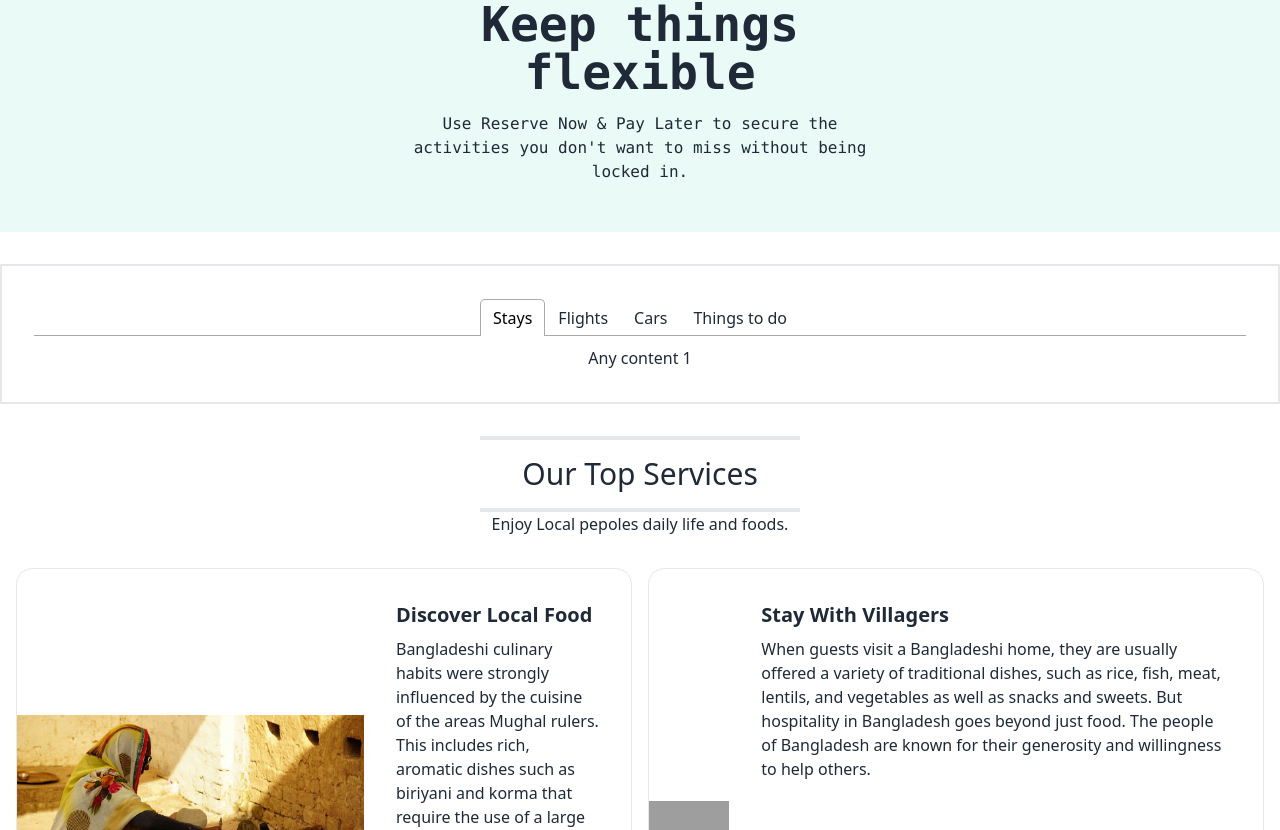
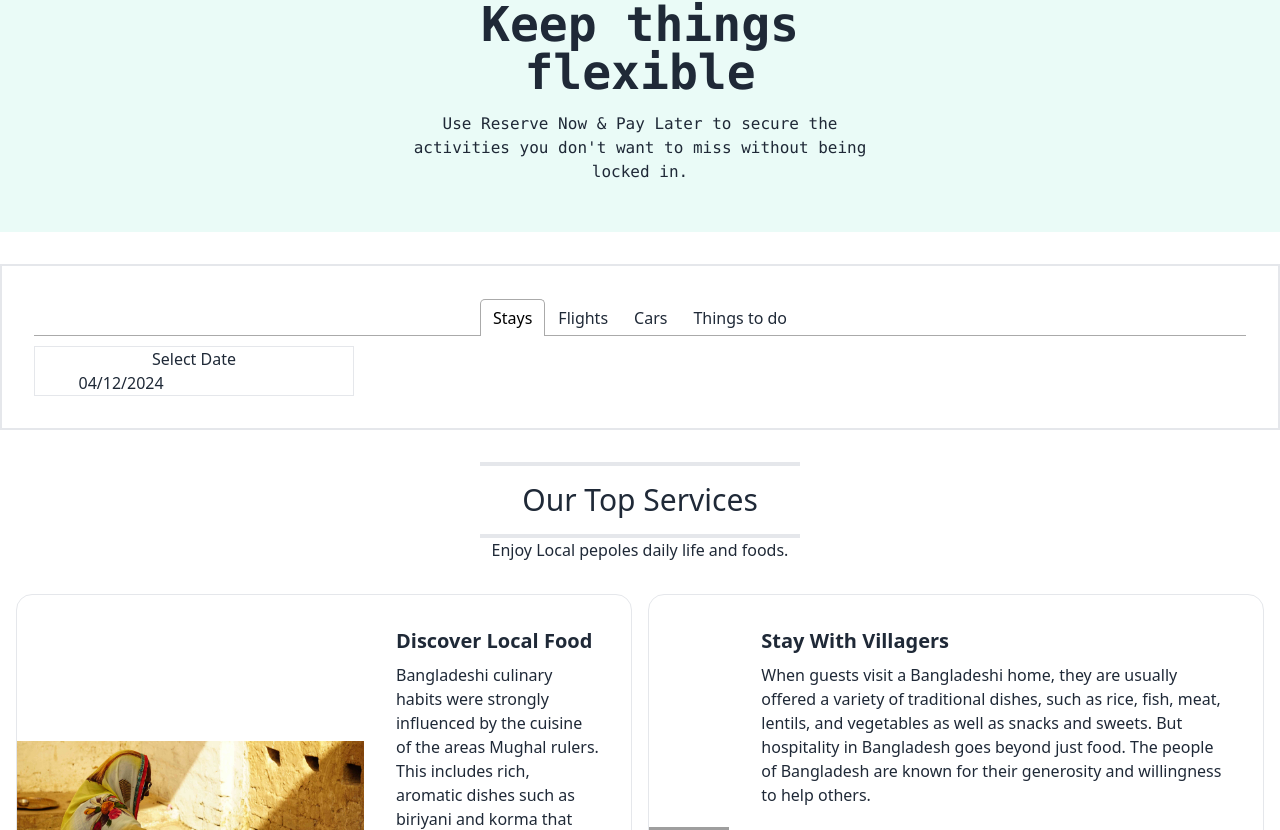
Before and after one commit to mdshakil04/book-Swiftly-client, a React (Vite) app: page / in a window 1280 px wide. Shown: the part 1663-2493 px from the top of the page. Built offline with nearby package versions, Linux system fonts and the light colour scheme; grey boxes are pictures that could not be loaded.

Commit message:
Date picker added

```diff
--- a/package.json
+++ b/package.json
@@ -13,6 +13,7 @@
     "localforage": "^1.10.0",
     "match-sorter": "^6.3.4",
     "react": "^18.2.0",
+    "react-datepicker": "^6.6.0",
     "react-dom": "^18.2.0",
     "react-parallax": "^3.5.1",
     "react-router-dom": "^6.22.3",
--- a/src/pages/Home/BookingCategories/BookingCategories.jsx
+++ b/src/pages/Home/BookingCategories/BookingCategories.jsx
@@ -1,8 +1,12 @@
 /* eslint-disable no-unused-vars */
-import React from "react";
+
 import { Tab, Tabs, TabList, TabPanel } from "react-tabs";
 import "react-tabs/style/react-tabs.css";
+import React, { useState } from "react";
+import DatePicker from "react-datepicker";
+import "react-datepicker/dist/react-datepicker.css";
 const BookingCategories = () => {
+  const [startDate, setStartDate] = useState(new Date());
   return (
     <div className=" container my-8 max-w-screen-2xl mx-auto text-center border-2 p-8">
       <Tabs>
@@ -14,7 +18,13 @@ const BookingCategories = () => {
         </TabList>
 
         <TabPanel>
-          <h2>Any content 1</h2>
+          <div className=" max-w-xs border">
+            <h2>Select Date</h2>
+            <DatePicker
+              selected={startDate}
+              onChange={(date) => setStartDate(date)}
+            />
+          </div>
         </TabPanel>
         <TabPanel>
           <h2>Any content 2</h2>
```
Also changed, not shown: 1 other file (tests, documents, lock files or other folders).
